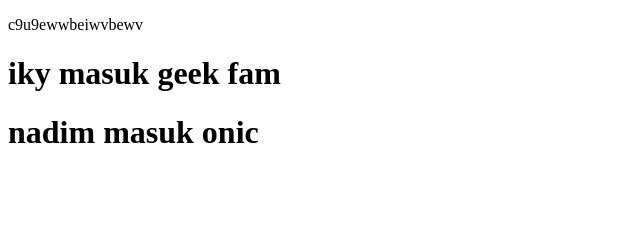
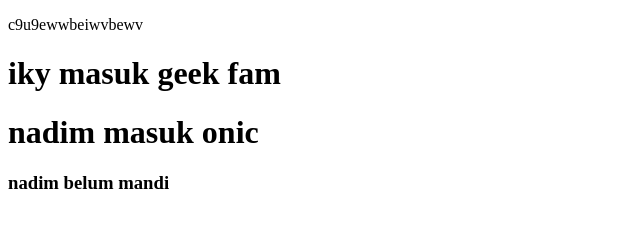
Before and after one commit to thoriqnabil/kelompok_github, a plain HTML site: page kelompok_github/index.html in a window 1280 px wide. Shown: the whole page, without its empty margins (0-640 px from the left). Drawn offline with Linux system fonts and the light colour scheme.

Commit message:
tambah h3

```diff
--- a/kelompok_github/index.html
+++ b/kelompok_github/index.html
@@ -10,5 +10,8 @@
     <p>c9u9ewwbeiwvbewv</p>
     <h1>iky masuk geek fam</h1>
     <h1>nadim masuk onic</h1>
+    <div>
+        <h3>nadim belum mandi</h3>
+    </div>
 </body>
 </html>
```
